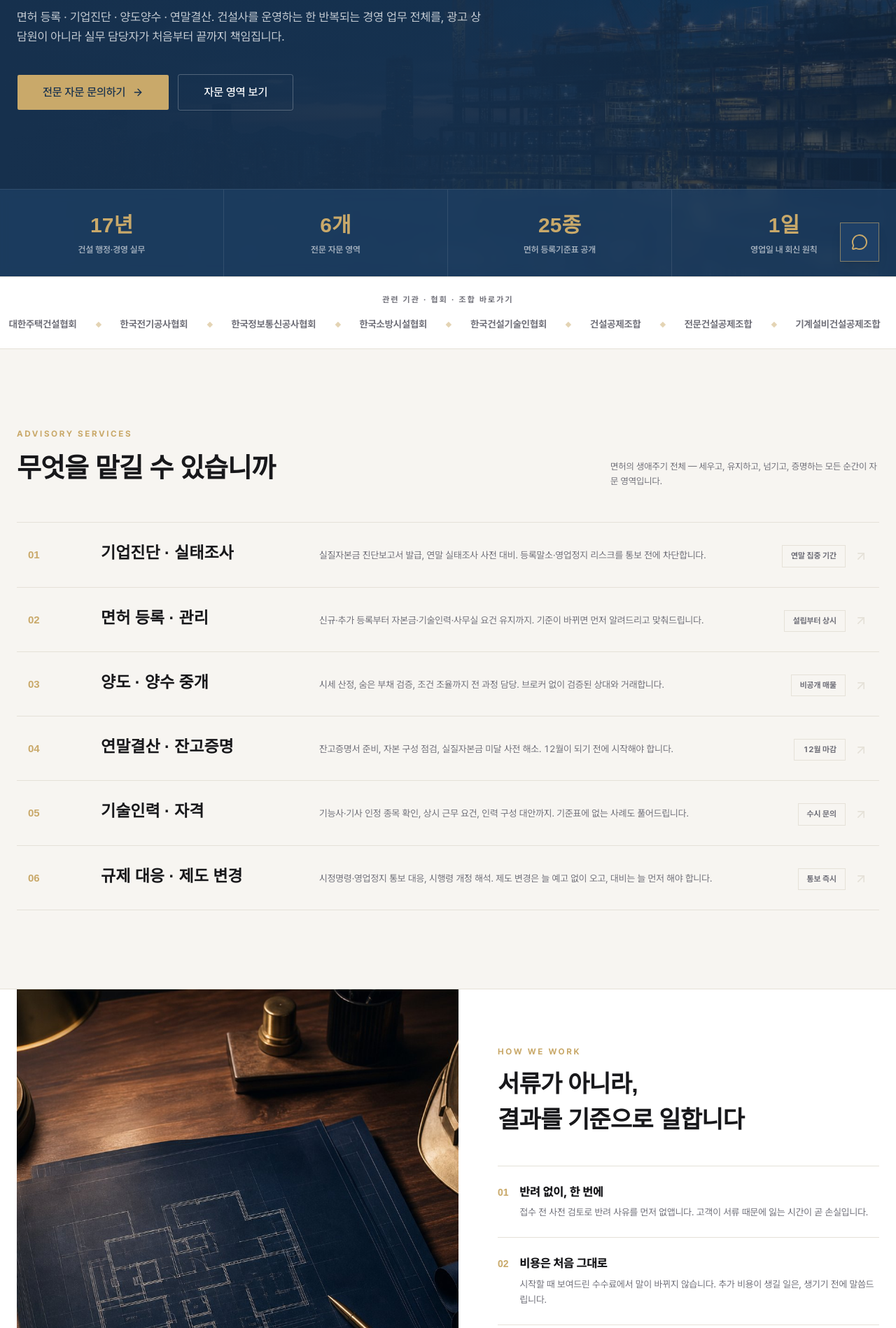
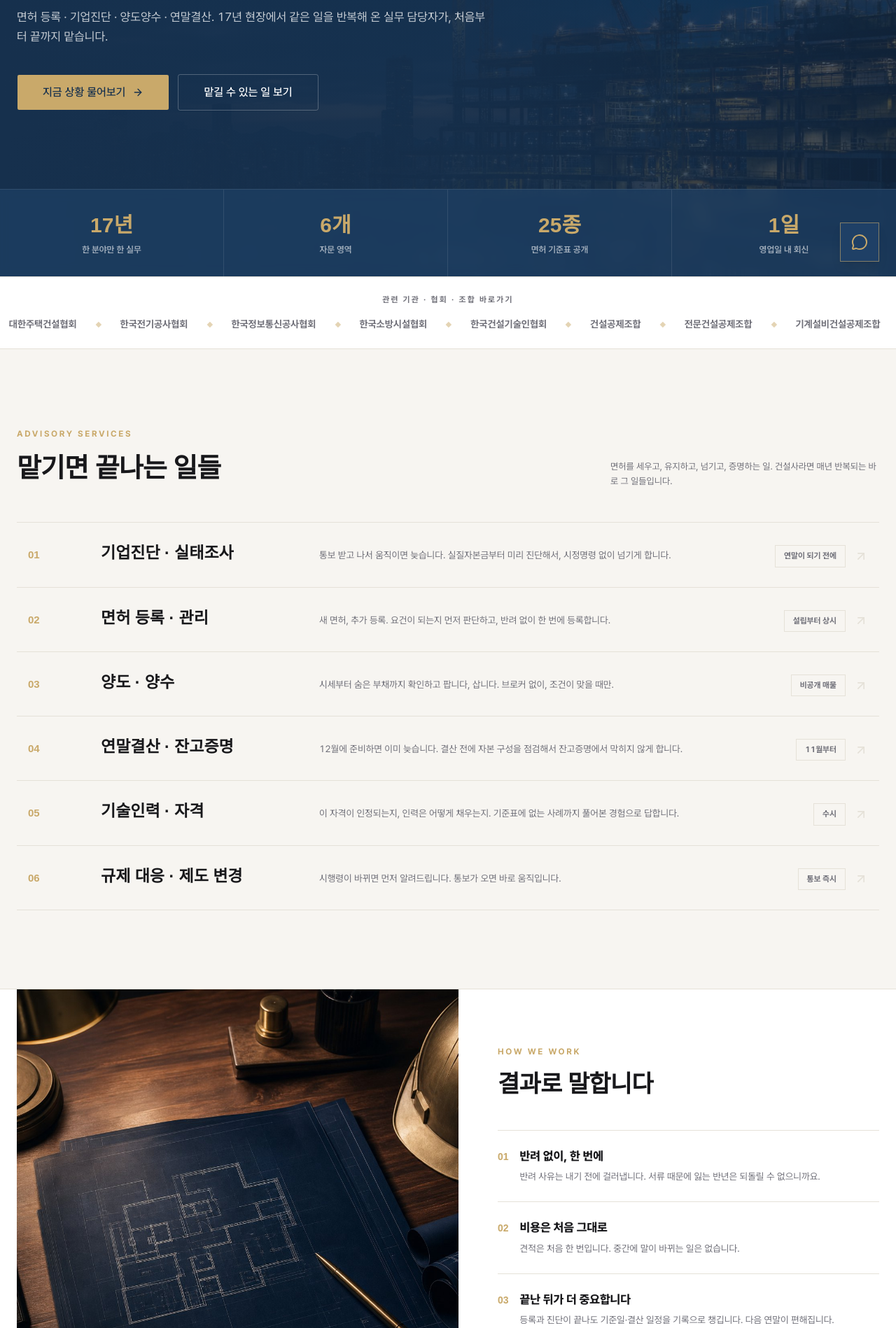
Before and after one commit to songchez/royal-builders-club, a Next.js app: page / in a window 1280 px wide. Shown: the part 402-2300 px from the top of the page at 70% size. Built offline with nearby package versions, Linux system fonts and the light colour scheme.

Commit message:
Landing copy rewrite — natural Korean, customer language

```diff
--- a/app/page.tsx
+++ b/app/page.tsx
@@ -13,37 +13,37 @@ const SERVICES = [
   {
     no: "01",
     title: "기업진단 · 실태조사",
-    desc: "실질자본금 진단보고서 발급, 연말 실태조사 사전 대비. 등록말소·영업정지 리스크를 통보 전에 차단합니다.",
-    meta: "연말 집중 기간",
+    desc: "통보 받고 나서 움직이면 늦습니다. 실질자본금부터 미리 진단해서, 시정명령 없이 넘기게 합니다.",
+    meta: "연말이 되기 전에",
   },
   {
     no: "02",
     title: "면허 등록 · 관리",
-    desc: "신규·추가 등록부터 자본금·기술인력·사무실 요건 유지까지. 기준이 바뀌면 먼저 알려드리고 맞춰드립니다.",
+    desc: "새 면허, 추가 등록. 요건이 되는지 먼저 판단하고, 반려 없이 한 번에 등록합니다.",
     meta: "설립부터 상시",
   },
   {
     no: "03",
-    title: "양도 · 양수 중개",
-    desc: "시세 산정, 숨은 부채 검증, 조건 조율까지 전 과정 담당. 브로커 없이 검증된 상대와 거래합니다.",
+    title: "양도 · 양수",
+    desc: "시세부터 숨은 부채까지 확인하고 팝니다, 삽니다. 브로커 없이, 조건이 맞을 때만.",
     meta: "비공개 매물",
   },
   {
     no: "04",
     title: "연말결산 · 잔고증명",
-    desc: "잔고증명서 준비, 자본 구성 점검, 실질자본금 미달 사전 해소. 12월이 되기 전에 시작해야 합니다.",
-    meta: "12월 마감",
+    desc: "12월에 준비하면 이미 늦습니다. 결산 전에 자본 구성을 점검해서 잔고증명에서 막히지 않게 합니다.",
+    meta: "11월부터",
   },
   {
     no: "05",
     title: "기술인력 · 자격",
-    desc: "기능사·기사 인정 종목 확인, 상시 근무 요건, 인력 구성 대안까지. 기준표에 없는 사례도 풀어드립니다.",
-    meta: "수시 문의",
+    desc: "이 자격이 인정되는지, 인력은 어떻게 채우는지. 기준표에 없는 사례까지 풀어본 경험으로 답합니다.",
+    meta: "수시",
   },
   {
     no: "06",
     title: "규제 대응 · 제도 변경",
-    desc: "시정명령·영업정지 통보 대응, 시행령 개정 해석. 제도 변경은 늘 예고 없이 오고, 대비는 늘 먼저 해야 합니다.",
+    desc: "시행령이 바뀌면 먼저 알려드립니다. 통보가 오면 바로 움직입니다.",
     meta: "통보 즉시",
   },
 ];
@@ -52,15 +52,15 @@ const SERVICES = [
 const PRINCIPLES = [
   {
     title: "반려 없이, 한 번에",
-    desc: "접수 전 사전 검토로 반려 사유를 먼저 없앱니다. 고객이 서류 때문에 잃는 시간이 곧 손실입니다.",
+    desc: "반려 사유는 내기 전에 걸러냅니다. 서류 때문에 잃는 반년은 되돌릴 수 없으니까요.",
   },
   {
     title: "비용은 처음 그대로",
-    desc: "시작할 때 보여드린 수수료에서 말이 바뀌지 않습니다. 추가 비용이 생길 일은, 생기기 전에 말씀드립니다.",
+    desc: "견적은 처음 한 번입니다. 중간에 말이 바뀌는 일은 없습니다.",
   },
   {
-    title: "기록이 다음 위기를 막습니다",
-    desc: "등록·진단으로 끝나지 않습니다. 기준일과 결산 일정까지 기록으로 관리해 매년 연말을 미리 준비합니다.",
+    title: "끝난 뒤가 더 중요합니다",
+    desc: "등록과 진단이 끝나도 기준일·결산 일정을 기록으로 챙깁니다. 다음 연말이 편해집니다.",
   },
 ];
 
@@ -69,24 +69,24 @@ const STEPS = [
   {
     no: "01",
     title: "문의 접수",
-    desc: "메일로 상황을 보내주시면 당일 확인, 영업일 기준 하루 안에 실무 담당자가 직접 회신합니다.",
+    desc: "상황을 메일로 보내주세요. 영업일 하루 안에 실무 담당자가 직접 답합니다.",
   },
   {
     no: "02",
     title: "현황 진단",
-    desc: "서류와 실질 현황을 함께 검토합니다. 방향과 예상 비용, 일정부터 먼저 제시하고 시작합니다.",
+    desc: "서류와 실제 현황을 같이 봅니다. 방향·비용·일정, 시작 전에 전부 말씀드립니다.",
   },
   {
     no: "03",
     title: "실행과 사후관리",
-    desc: "반려 없이 완료하는 것은 기본. 이후 연말결산·실태조사 일정까지 기록으로 챙깁니다.",
+    desc: "반려 없이 끝냅니다. 그리고 다음 연말 일정까지 기록으로 챙깁니다.",
   },
 ];
 
 export default function Home() {
   return (
     <>
-      {/* ── Hero ───────────────────────────────── */}
+      {/* ── Hero ──────────────────────────────── */}
       <section className="relative overflow-hidden bg-navy-deep text-white">
         <Image
           src="/images/hero-site.jpg"
@@ -99,22 +99,21 @@ export default function Home() {
         <div className="relative mx-auto max-w-7xl px-4 pb-20 pt-24 md:px-6 md:pb-28 md:pt-36">
           <div className="max-w-3xl">
             <p className="anim-fade-up text-[12px] font-bold tracking-[0.22em] text-brass">
-              건설 경영 전문 자문 · 실무 경력 17년
+              건설 행정 · 경영 자문 | 실무 17년
             </p>
             <h1 className="anim-fade-up anim-delay-1 font-display mt-6 text-[34px] font-black leading-[1.28] tracking-tight md:text-[54px]">
-              건설사의 모든 결정에,
+              반려될 서류는,
               <br />
-              17년 실무가 함께합니다
+              내기 전에 압니다
             </h1>
             <p className="anim-fade-up anim-delay-2 mt-6 max-w-2xl text-[15px] leading-relaxed text-white/75 md:text-[17px]">
-              면허 등록 · 기업진단 · 양도양수 · 연말결산. 건설사를 운영하는 한
-              반복되는 경영 업무 전체를, 광고 상담원이 아니라 실무 담당자가
-              처음부터 끝까지 책임집니다.
+              면허 등록 · 기업진단 · 양도양수 · 연말결산. 17년 현장에서 같은
+              일을 반복해 온 실무 담당자가, 처음부터 끝까지 맡습니다.
             </p>
             <div className="anim-fade-up anim-delay-3 mt-10 flex flex-col gap-3 sm:flex-row">
               <Button size="lg" className="h-13 bg-brass px-9 text-[16px] text-navy-deep hover:bg-brass/85" asChild>
                 <a href="#inquiry">
-                  전문 자문 문의하기 <ArrowRight className="ml-1 h-4 w-4" />
+                  지금 상황 물어보기 <ArrowRight className="ml-1 h-4 w-4" />
                 </a>
               </Button>
               <Button
@@ -123,7 +122,7 @@ export default function Home() {
                 className="h-13 border-white/25 bg-transparent px-9 text-[16px] text-white hover:bg-white/10 hover:text-white"
                 asChild
               >
-                <a href="#services">자문 영역 보기</a>
+                <a href="#services">맡길 수 있는 일 보기</a>
               </Button>
             </div>
           </div>
@@ -132,10 +131,10 @@ export default function Home() {
         <div className="relative border-t border-white/10 bg-navy/70 backdrop-blur">
           <div className="mx-auto grid max-w-7xl grid-cols-2 divide-x divide-white/10 md:grid-cols-4">
             {[
-              { n: 17, suffix: "년", label: "건설 행정·경영 실무" },
-              { n: 6, suffix: "개", label: "전문 자문 영역" },
-              { n: 25, suffix: "종", label: "면허 등록기준표 공개" },
-              { n: 1, suffix: "일", label: "영업일 내 회신 원칙" },
+              { n: 17, suffix: "년", label: "한 분야만 한 실무" },
+              { n: 6, suffix: "개", label: "자문 영역" },
+              { n: 25, suffix: "종", label: "면허 기준표 공개" },
+              { n: 1, suffix: "일", label: "영업일 내 회신" },
             ].map((s) => (
               <div key={s.label} className="px-4 py-6 text-center md:py-7">
                 <p className="font-display text-[26px] font-bold text-brass md:text-[30px]">
@@ -162,12 +161,12 @@ export default function Home() {
                 ADVISORY SERVICES
               </p>
               <h2 className="font-display mt-3 text-[28px] font-black tracking-tight md:text-[38px]">
-                무엇을 맡길 수 있습니까
+                맡기면 끝나는 일들
               </h2>
             </div>
             <p className="max-w-sm text-[13px] leading-relaxed text-muted-foreground">
-              면허의 생애주기 전체 — 세우고, 유지하고, 넘기고, 증명하는 모든
-              순간이 자문 영역입니다.
+              면허를 세우고, 유지하고, 넘기고, 증명하는 일. 건설사라면 매년
+              반복되는 바로 그 일들입니다.
             </p>
           </div>
         </Reveal>
@@ -205,7 +204,7 @@ export default function Home() {
           <div className="relative min-h-[320px] overflow-hidden lg:min-h-0">
             <Image
               src="/images/community-table.jpg"
-              alt="자문 미팅 — 도면과 서류를 함께 검토하는 장면"
+              alt="도면과 서류를 함께 검토하는 자문 미팅"
               fill
               className="object-cover"
             />
@@ -216,9 +215,7 @@ export default function Home() {
                 HOW WE WORK
               </p>
               <h2 className="font-display mt-3 text-[26px] font-black tracking-tight md:text-[34px]">
-                서류가 아니라,
-                <br />
-                결과를 기준으로 일합니다
+                결과로 말합니다
               </h2>
             </Reveal>
             <div className="mt-10">
@@ -249,14 +246,14 @@ export default function Home() {
         <div className="mx-auto max-w-7xl px-4 py-16 md:px-6">
           <Reveal>
             <p className="text-center text-[12px] font-bold tracking-[0.22em] text-brass">
-              TRACK RECORD — 일이 쌓여 신뢰가 되었습니다
+              TRACK RECORD — 숫자로 말합니다
             </p>
           </Reveal>
           <div className="mt-10 grid grid-cols-1 gap-8 sm:grid-cols-3">
             {[
-              { n: 3200, suffix: "+", label: "누적 상담·업무 처리", sub: "등록·양도양수·진단·결산 전체" },
-              { n: 1400, suffix: "+", label: "완료된 면허·거래 업무", sub: "반려 없이 끝까지 책임진 건" },
-              { n: 180, suffix: "+", label: "장기 관리 중인 고객사", sub: "매년 연말을 함께 준비하는 회사들" },
+              { n: 3200, suffix: "+", label: "누적 상담 · 완료 업무", sub: "등록 · 진단 · 양도 · 결산 전부" },
+              { n: 1400, suffix: "+", label: "반려 없이 끝낸 업무", sub: "처음 약속 그대로 끝냈습니다" },
+              { n: 180, suffix: "+", label: "매년 함께 준비하는 고객사", sub: "연말마다 다시 찾는 회사들" },
             ].map((s, i) => (
               <Reveal key={s.label} delay={i * 120}>
                 <div className="text-center">
@@ -270,7 +267,7 @@ export default function Home() {
             ))}
           </div>
           <p className="mt-8 text-center text-[11.5px] text-white/40">
-            * 수치는 내부 업무 집계 기준이며, 정식 서비스 공개 시 검증을 거쳐 확정됩니다.
+            * 내부 업무 집계 기준이며, 정식 공개 시 검증을 거쳐 확정합니다.
           </p>
         </div>
       </section>
@@ -283,10 +280,10 @@ export default function Home() {
         <Reveal>
           <div className="flex flex-wrap items-end justify-between gap-6">
             <h2 className="font-display text-[26px] font-black tracking-tight md:text-[36px]">
-              자문은 이렇게 진행됩니다
+              어떻게 진행되나
             </h2>
             <p className="text-[13px] text-muted-foreground">
-              어느 단계에서도 비용을 먼저 요구하지 않습니다.
+              어느 단계에서도 먼저 비용을 요구하지 않습니다.
             </p>
           </div>
         </Reveal>
@@ -314,7 +311,7 @@ export default function Home() {
             <div className="relative overflow-hidden border border-border">
               <Image
                 src="/images/expert-desk.jpg"
-                alt="전문가의 실무 검토"
+                alt="서류를 검토하는 실무 담당자의 책상"
                 width={720}
                 height={640}
                 className="h-full w-full object-cover"
@@ -322,12 +319,11 @@ export default function Home() {
             </div>
             <div className="mt-6 border-l-4 border-brass bg-card p-6">
               <p className="text-[16px] font-extrabold">
-                광고 상담원이 아니라, 실무 담당자가 직접 답합니다
+                실무 담당자가 직접 답합니다
               </p>
               <p className="mt-2 text-[13.5px] leading-relaxed text-muted-foreground">
-                17년 동안 면허 등록·기업진단·양도양수 현장을 지킨 경험으로, 내
-                상황에 맞는 답을 드립니다. 간단한 기준 질문은 화면 오른쪽 아래의
-                AI 도우미에게 바로 물어보셔도 됩니다.
+                17년 동안 등록 · 진단 · 양도 현장을 지킨 사람이 봅니다. 간단한
+                기준 질문은 오른쪽 아래 AI 도우미에게 바로 물으셔도 됩니다.
               </p>
             </div>
           </Reveal>
@@ -337,11 +333,11 @@ export default function Home() {
                 EXPERT DESK
               </p>
               <h2 className="font-display mt-3 text-[26px] font-black tracking-tight md:text-[34px]">
-                17년 경력 전문가에게 바로 물어보세요
+                지금 상황, 편하게 물어보세요
               </h2>
               <p className="mt-3 text-[14px] leading-relaxed text-muted-foreground">
-                면허 설립부터 기업진단, 연말 잔고증명, 기능사 자격까지. 문의는
-                즉시 담당자 메일로 전달되고, 영업일 기준 하루 안에 회신드립니다.
+                면허 설립 · 기업진단 · 연말 잔고 · 기능사 자격. 무엇이든
+                좋습니다. 메일로 보내주시면 담당자가 직접 답합니다.
               </p>
             </div>
             <InquiryForm />
@@ -359,11 +355,11 @@ export default function Home() {
                   NEWSLETTER
                 </p>
                 <h2 className="font-display mt-3 text-[26px] font-black tracking-tight md:text-[32px]">
-                  매주 월요일, 건설 경영에 꼭 필요한 것만
+                  월요일 아침, 5분만 빌립니다
                 </h2>
                 <p className="mt-3 text-[14px] leading-relaxed text-muted-foreground">
-                  면허 제도 변경 · 실태조사 대비 · 양도양수 시세를 5분 분량으로
-                  요약해 보내드립니다. 구독은 무료입니다.
+                  제도 변경 · 실태조사 대비 · 양도 시세. 한 주에 필요한 것만
+                  요약합니다. 구독은 무료입니다.
                 </p>
               </div>
               <NewsletterForm />
@@ -381,12 +377,12 @@ export default function Home() {
                 THE CLUB
               </p>
               <h2 className="font-display mt-3 text-[24px] font-black tracking-tight md:text-[32px]">
-                혼자 결정하지 않아도 되는 서클, 로열빌더스클럽
+                이 일, 같이 하는 사람들이 있습니다
               </h2>
               <p className="mt-3 max-w-2xl text-[13.5px] leading-relaxed text-white/60">
-                자문 고객사들이 먼저 만들어 달라고 한 공간입니다. 검증된 건설사
-                대표·실무자들이 협업과 양도양수 매물, 수주 물량을 나눕니다.
-                가입은 심사 승인제로 운영되며, 자세한 조건은 문의 시 안내드립니다.
+                자문을 받던 사장님들이 먼저 만들자고 한 모임입니다. 검증된
+                건설사들끼리 협업과 매물, 수주 물량을 나눕니다. 가입은 심사제 —
+                자세한 조건은 문의하시면 안내드립니다.
               </p>
             </Reveal>
             <Reveal delay={120}>
@@ -395,7 +391,7 @@ export default function Home() {
                   <Link href="/community">커뮤니티 소개 보기</Link>
                 </Button>
                 <Button size="lg" className="bg-brass px-7 text-navy-deep hover:bg-brass/85" asChild>
-                  <a href="#inquiry">가입 문의하기</a>
+                  <a href="#inquiry">가입 문의</a>
                 </Button>
               </div>
             </Reveal>
--- a/components/reviews.tsx
+++ b/components/reviews.tsx
@@ -76,12 +76,11 @@ export function Reviews() {
                 REAL REVIEWS
               </p>
               <h2 className="mt-3 text-[26px] font-extrabold tracking-tight md:text-[36px]">
-                믿기 어려운 업계에서, 먼저 믿음을 드린 이야기
+                고객들이 이렇게 말합니다
               </h2>
               <p className="mt-4 max-w-2xl text-[14px] leading-relaxed text-white/60">
-                건설업 사장님들은 누구나 압니다. &quot;다들 자기가 잘한다고
-                한다.&quot; 그래서 저희는 말 대신 과정을 보여드립니다. 실제
-                상담·진행 유형을 바탕으로 정리한 고객들의 목소리입니다.
+                다들 자기가 잘한다고 합니다. 그래서 저희 말 대신, 실제로
+                맡기셨던 분들이 남긴 이야기를 그대로 옮깁니다.
               </p>
             </div>
             <p className="hidden text-[12px] font-bold tracking-[0.15em] text-white/40 lg:block">
```
Also changed, not shown: 1 other file (tests, documents, lock files or other folders).
